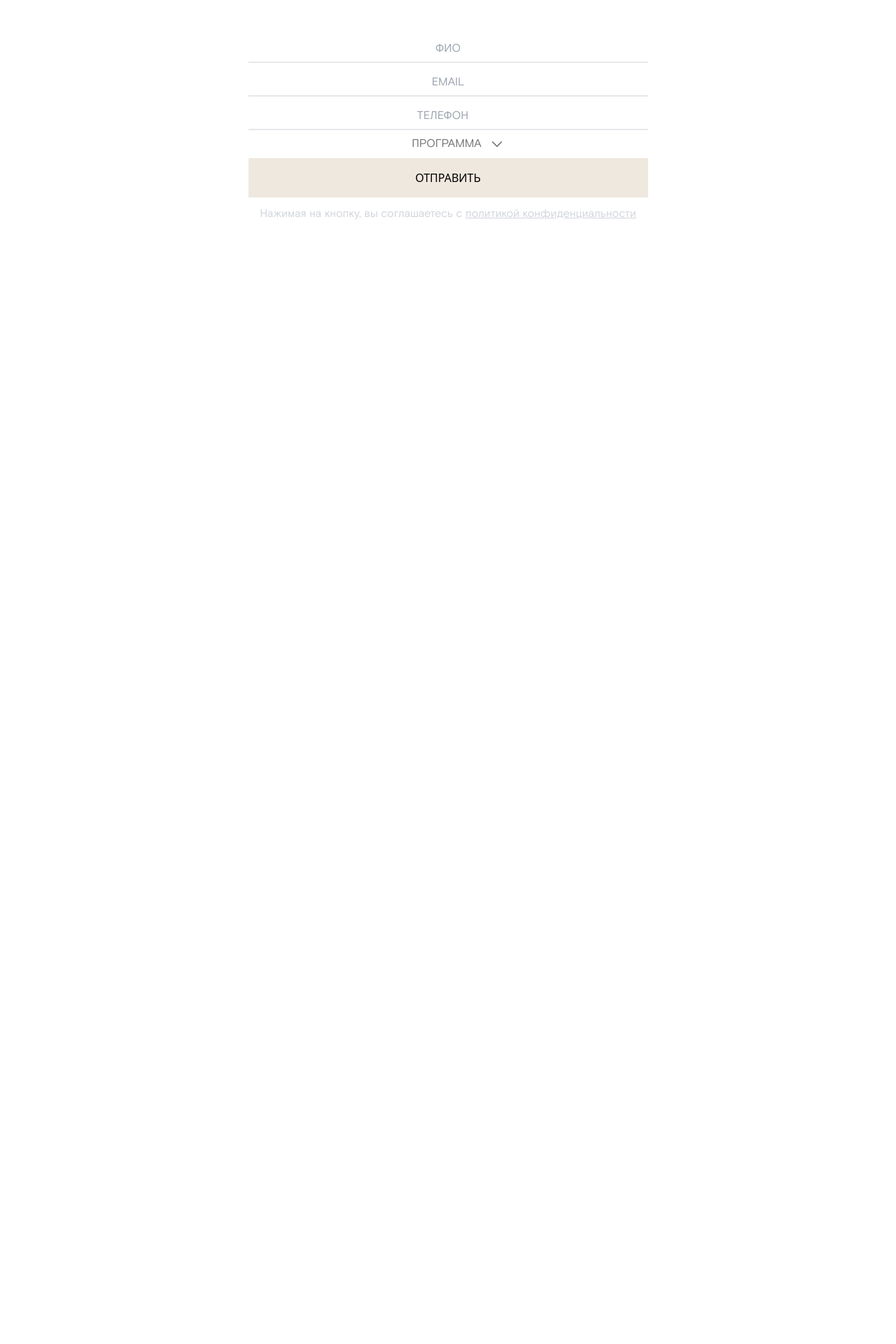
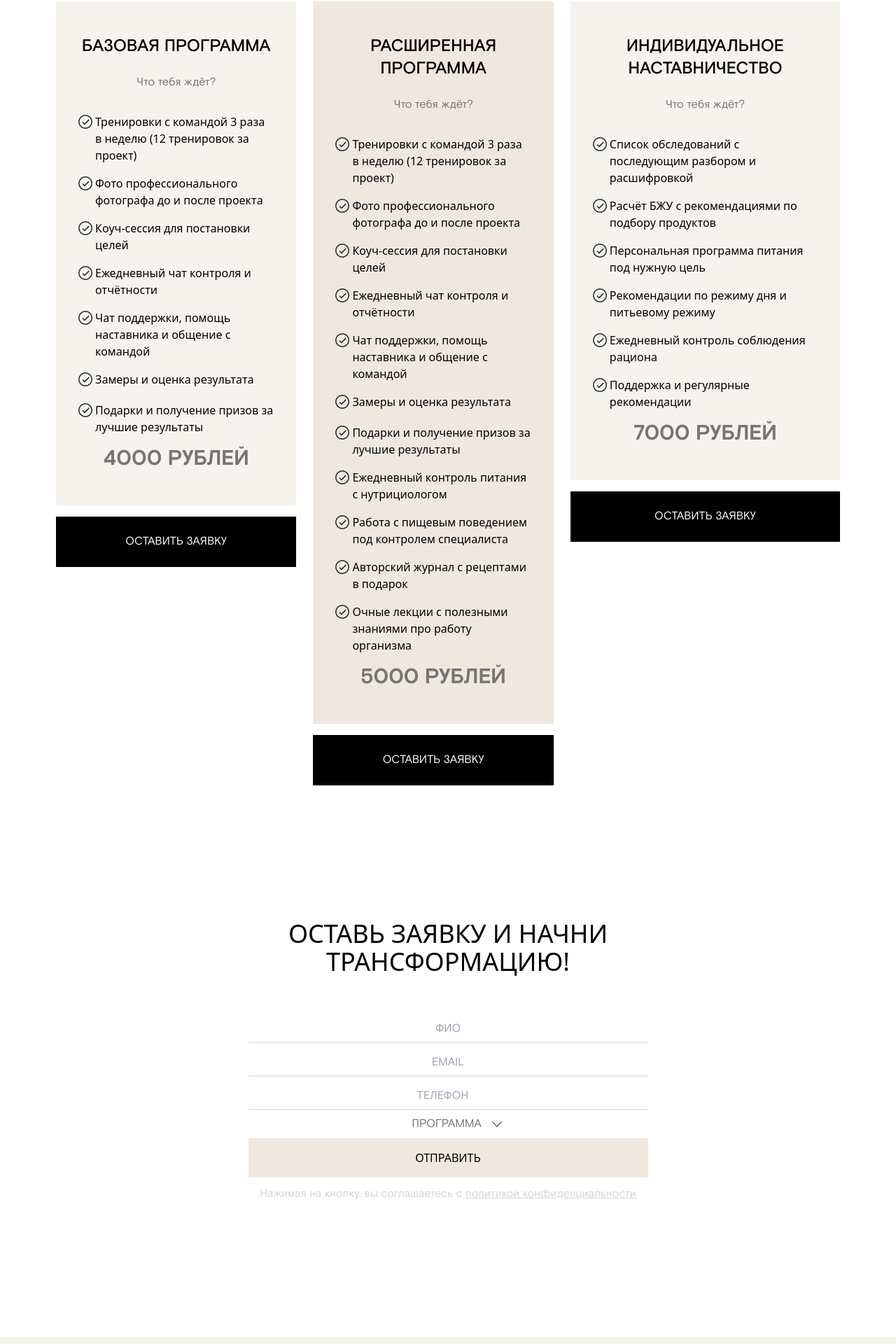
Before and after one commit to goodman222/transform, a Vue app in the folder transform/: page / in a window 1280 px wide. Shown: the part 1974-3894 px from the top of the page at 70% size. Before the commit the page ends 2484 px from the top, so only its background shows below. Built offline with nearby package versions, Linux system fonts and the light colour scheme.

Commit message:
главная страница готова

```diff
--- a/transform/src/App.vue
+++ b/transform/src/App.vue
@@ -9,7 +9,9 @@ import FeedBackForm from "./components/global/FeedBackForm.vue";
       <MainBlock />
       <InfoBlock />
       <Advantages class="mb-48" />
+      <Tariffs class="mb-48" />
       <FeedBackForm class="mb-48" />
     </main>
+    <Footer />
   </div>
 </template>
--- /dev/null
+++ b/transform/src/components/global/Footer.vue
@@ -0,0 +1,19 @@
+<template>
+  <div class="bg-beige100 px-20 pt-10 h-[400px] flex flex-col justify-between">
+    <div class="flex flex-row justify-between">
+      <div>
+        <NavBtn>О нас</NavBtn>
+        <NavBtn>Программы</NavBtn>
+        <NavBtn>Результаты</NavBtn>
+        <NavBtn>Контакты</NavBtn>
+      </div>
+      <div class="grid grid-cols-3 grid-rows-1 gap-16 justify-items-end">
+        <FooterLink :link="'tel:+79231113515'">+79231113515</FooterLink>
+        <FooterLink :link="'https://vk.com'">Вконтакте</FooterLink>
+        <FooterLink :link="'https://web.telegram.org/'">Телеграм</FooterLink>
+      </div>
+    </div>
+
+    <div><img src="./../../assets/img/Logo.png" alt="" /></div>
+  </div>
+</template>
--- /dev/null
+++ b/transform/src/components/global/FooterLink.vue
@@ -0,0 +1,13 @@
+<script setup>
+const props = defineProps({
+  link: String,
+});
+</script>
+
+<template>
+  <a
+    :href="props.link"
+    class="font-main font-medium text-base text-black underline uppercase"
+    ><slot></slot
+  ></a>
+</template>
--- a/transform/src/components/global/Header.vue
+++ b/transform/src/components/global/Header.vue
@@ -5,15 +5,15 @@
     class="w-full h-24 bg-white flex flex-row justify-between items-center px-20"
   >
     <div>
-      <HeaderBtn>о нас</HeaderBtn>
-      <HeaderBtn>Прораммы</HeaderBtn>
-      <HeaderBtn>Результаты</HeaderBtn>
+      <NavBtn>о нас</NavBtn>
+      <NavBtn>Прораммы</NavBtn>
+      <NavBtn>Результаты</NavBtn>
     </div>
 
     <a href="" class="font-main uppercase text-2xl font-bold">Трансформация</a>
 
     <div>
-      <HeaderBtn>Контакты</HeaderBtn>
+      <NavBtn>Контакты</NavBtn>
       <FeedBackBtn />
     </div>
   </div>
--- a/transform/src/components/global/HeaderBtn.vue
+++ b/transform/src/components/global/NavBtn.vue
@@ -1,3 +1,9 @@
+<script setup>
+const props = defineProps({
+  textColor: String,
+});
+</script>
+
 <template>
   <button class="uppercase mr-16 font-medium text-base font-main">
     <slot></slot>
--- /dev/null
+++ b/transform/src/components/global/TariffItem.vue
@@ -0,0 +1,43 @@
+<script setup>
+const props = defineProps({
+  tariff: Object,
+});
+
+const tariff = props.tariff;
+</script>
+
+<template>
+  <div class="">
+    <div
+      class="flex flex-col justify-between items-center w-full min-h-[572px] px-8 py-12"
+      :style="{ backgroundColor: tariff.bgColor }"
+    >
+      <div>
+        <h2 class="font-main text-2xl font-medium uppercase text-center mb-6">
+          {{ tariff.name }}
+        </h2>
+        <p class="font-main text-base text-grey text-center mb-8">
+          Что тебя ждёт?
+        </p>
+        <ul>
+          <li
+            v-for="(item, index) in tariff.contnet"
+            :key="index"
+            class="flex flex-row align-center before:content-[url('./assets/img/check.png')] before:pt-[2px] before:mr-1 mb-4"
+          >
+            {{ item }}
+          </li>
+        </ul>
+      </div>
+      <p class="uppercase text-grey font-main text-3xl font-bold">
+        {{ tariff.cost }} рублей
+      </p>
+    </div>
+
+    <button
+      class="w-full bg-black text-white font-main text-base uppercase py-6 mt-4"
+    >
+      Оставить заявку
+    </button>
+  </div>
+</template>
--- /dev/null
+++ b/transform/src/components/global/Tariffs.vue
@@ -0,0 +1,67 @@
+<script setup>
+const tariffs = [
+  {
+    name: "Базовая программа",
+    contnet: [
+      "Тренировки с командой 3 раза в неделю (12 тренировок за проект)",
+      "Фото профессионального фотографа до и после проекта",
+      "Коуч-сессия для постановки целей",
+      "Ежедневный чат контроля и отчётности",
+      "Чат поддержки, помощь наставника и общение с командой",
+      "Замеры и оценка результата",
+      "Подарки и получение призов за лучшие результаты",
+    ],
+    cost: 4000,
+    bgColor: "#F6F3EF",
+  },
+
+  {
+    name: "Расширенная программа",
+    contnet: [
+      "Тренировки с командой 3 раза в неделю (12 тренировок за проект)",
+      "Фото профессионального фотографа до и после проекта",
+      "Коуч-сессия для постановки целей",
+      "Ежедневный чат контроля и отчётности",
+      "Чат поддержки, помощь наставника и общение с командой",
+      "Замеры и оценка результата",
+      "Подарки и получение призов за лучшие результаты",
+      "Ежедневный контроль питания с нутрициологом",
+      "Работа с пищевым поведением под контролем специалиста",
+      "Авторский журнал с рецептами в подарок",
+      "Очные лекции с полезными знаниями про работу организма",
+    ],
+    cost: 5000,
+    bgColor: "#EFE8DF",
+  },
+
+  {
+    name: "Индивидуальное наставничество",
+    contnet: [
+      "Список обследований с последующим разбором и расшифровкой",
+      "Расчёт БЖУ с рекомендациями по подбору продуктов",
+      "Персональная программа питания под нужную цель",
+      "Рекомендации по режиму дня и питьевому режиму",
+      "Ежедневный контроль соблюдения рациона",
+      "Поддержка и регулярные рекомендации",
+    ],
+    cost: 7000,
+    bgColor: "#F6F3EF",
+  },
+];
+</script>
+
+<template>
+  <div class="px-20">
+    <SectionHeader>Программы</SectionHeader>
+    <div
+      class="w-full grid grid-rows-1 gap-x-6"
+      :style="{ gridTemplateColumns: `repeat(${tariffs.length}, auto)` }"
+    >
+      <TariffItem
+        v-for="(item, index) in tariffs"
+        :key="index"
+        :tariff="item"
+      />
+    </div>
+  </div>
+</template>
--- a/transform/src/components/global/index.js
+++ b/transform/src/components/global/index.js
@@ -1,6 +1,6 @@
 import Header from "./Header.vue";
 import FeedBackBtn from "./FeedBackBtn.vue";
-import HeaderBtn from "./HeaderBtn.vue";
+import NavBtn from "./NavBtn.vue";
 import MainBlock from "./MainBlock.vue";
 import InfoBlock from "./InfoBlock.vue";
 import Advantages from "./Advantages.vue";
@@ -8,10 +8,14 @@ import AdvantageTile from "./AdvantageTile.vue";
 import SectionHeader from "./SectionHeader.vue";
 import FeedBackForm from "./FeedBackForm.vue";
 import Input from "./Input.vue";
+import Tariffs from "./Tariffs.vue";
+import TariffItem from "./TariffItem.vue";
+import Footer from "./Footer.vue";
+import FooterLink from "./FooterLink.vue";
 
 const components = [
   { name: "Header", component: Header },
-  { name: "HeaderBtn", component: HeaderBtn },
+  { name: "NavBtn", component: NavBtn },
   { name: "FeedBackBtn", component: FeedBackBtn },
   { name: "MainBlock", component: MainBlock },
   { name: "InfoBlock", component: InfoBlock },
@@ -20,6 +24,10 @@ const components = [
   { name: "SectionHeader", component: SectionHeader },
   { name: "FeedBackForm", component: FeedBackForm },
   { name: "Input", component: Input },
+  { name: "Tariffs", component: Tariffs },
+  { name: "TariffItem", component: TariffItem },
+  { name: "Footer", component: Footer },
+  { name: "FooterLink", component: FooterLink },
 ];
 
 export default {
```
Also changed, not shown: transform/src/assets/img/Logo.png (added), transform/src/assets/img/check.png.
